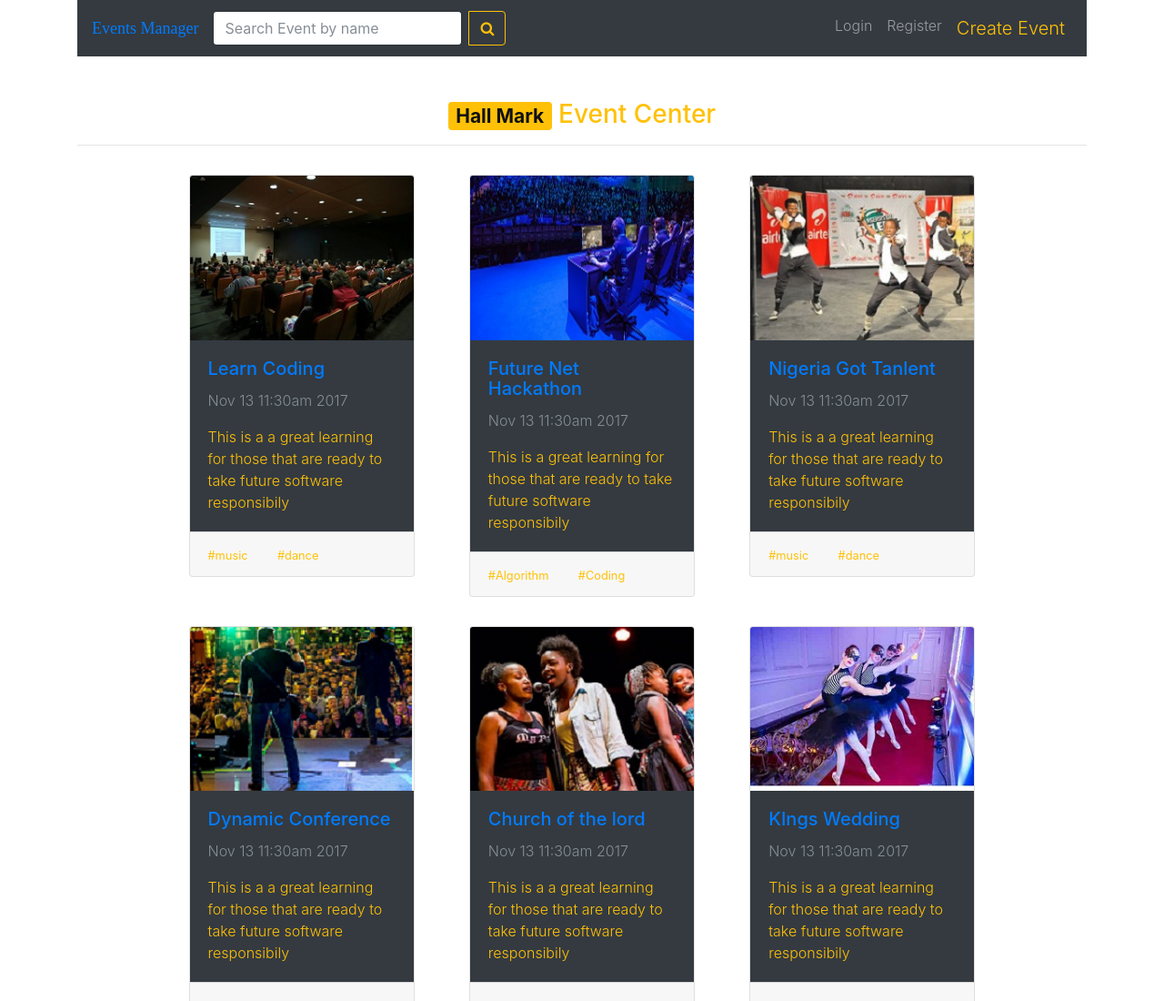
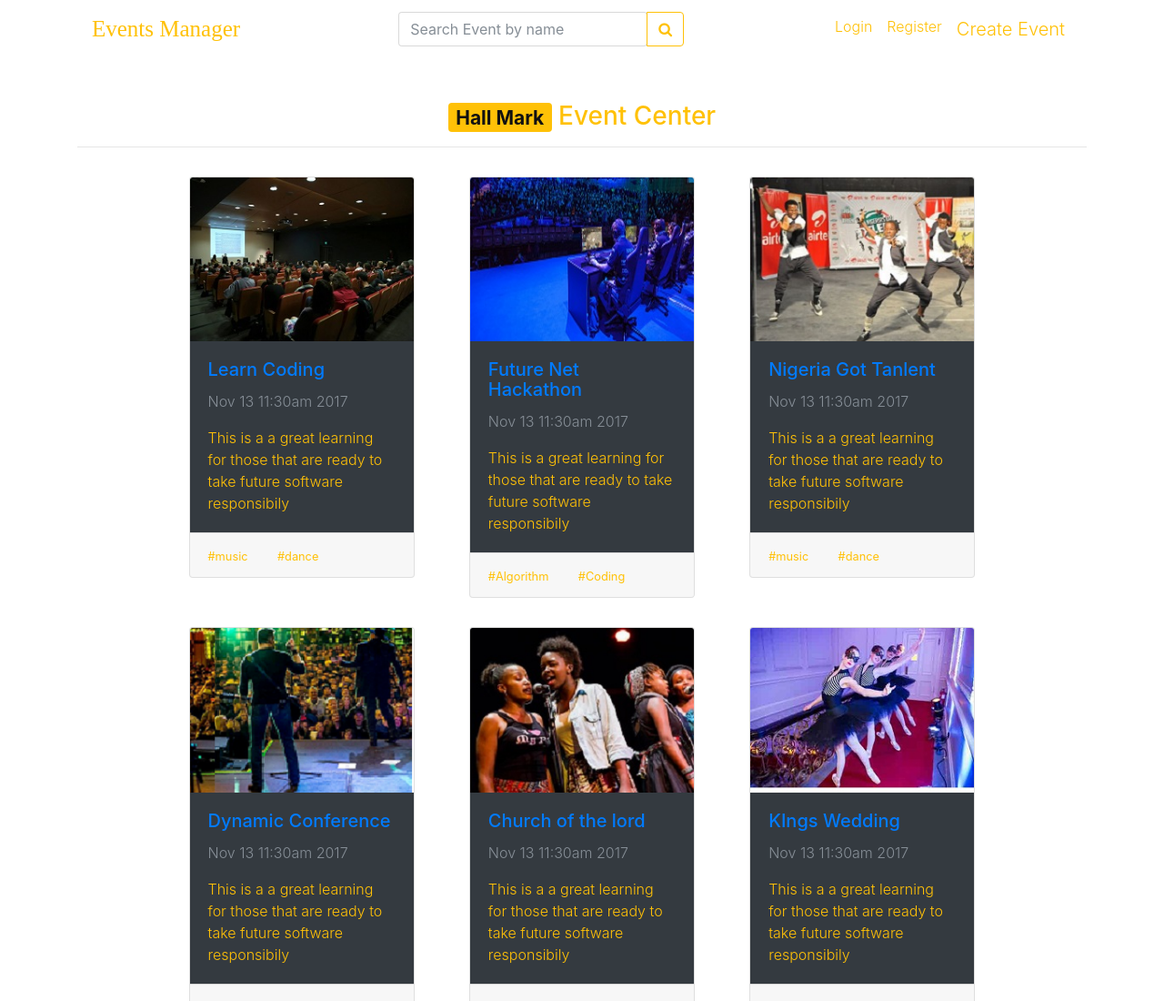
Before and after one commit to hnobi/Events-Manager, a website: page template/centers.html in a window 1280 px wide. Shown: the top 1100 px of the page at 91% size. Drawn offline with Linux system fonts and the light colour scheme; a web font is replaced by a local one.

Commit message:
modified template navbar

```diff
--- a/template/centers.html
+++ b/template/centers.html
@@ -22,31 +22,31 @@
 <body>
 
     <!--Header Container Start -->
-    <div class="container">
+    <div class="container ">
 
         <!--Site Navigation Start-->
-        <nav class="navbar navbar-expand-lg navbar-dark bg-dark" id="nav-main">
-            <a class="navbar-brand text-primary" href="index.html">Events Manager</a>
+        <nav class="navbar navbar-expand-lg navbar-light" id="nav-main">
+            <a class="navbar-brand text-warning" href="index.html">Events Manager</a>
             <button class="navbar-toggler" type="button " data-toggle="collapse" data-target="#navbarNav" aria-controls="navbarNav" aria-expanded="false "
                 aria-label="Toggle navigation">
                 <span class="navbar-toggler-icon"></span>
             </button>
             <div class="collapse navbar-collapse" id="navbarNav">
 
-                <form class="form-inline my-2 my-lg-0">
-                    <input class="form-control mr-sm-2 my-lg-0" type="text" placeholder="Search Event by name">
+                <form class="form-inline my-2 my-lg-0 ml-auto ">
+                    <input class="form-control mr-sm-0 my-lg-0 " type="text" placeholder="Search Event by name">
                     <span class="input-group-btn">
-                        <button type="submit" class=" btn btn-md btn-outline-warning">
+                        <button type="submit" class=" btn btn-md btn-outline-warning ">
                             <i class="fa fa-search"></i>
                         </button>
                     </span>
                 </form>
                 <ul class="navbar-nav ml-auto">
                     <li class="nav-item ">
-                        <a class="nav-link " href="index.html">Login</a>
+                        <a class="nav-link text-warning " href="index.html">Login</a>
                     </li>
                     <li class="nav-item ">
-                        <a class="nav-link " href="index.html">Register</a>
+                        <a class="nav-link text-warning " href="index.html">Register</a>
                     </li>
                     <li class="nav-item ">
                         <a class="nav-link lead text-warning" href="events_list.html">Create Event
@@ -61,7 +61,7 @@
     <!--Header Container End -->
 
     <!-- Main div for Events list -->
-    <main class="main-wrapper">
+    <main class="wrapper">
         <div class="container ">
             <!--Section For Main Div Start-->
             <section>
--- a/template/public/CSS/main.css
+++ b/template/public/CSS/main.css
@@ -64,7 +64,7 @@ main.landing {
 
 .navbar-brand{
     font-family: 'Lemon';
-    font-size: 18px;
+    font-size: 25px;
 }
 footer#copyright hr {
     margin-left: 10%;
```
Also changed, not shown: template/edit_center.html (+4 -4 lines), template/events_list.html (+5 -5 lines), template/index.html (+1 -1 lines).
